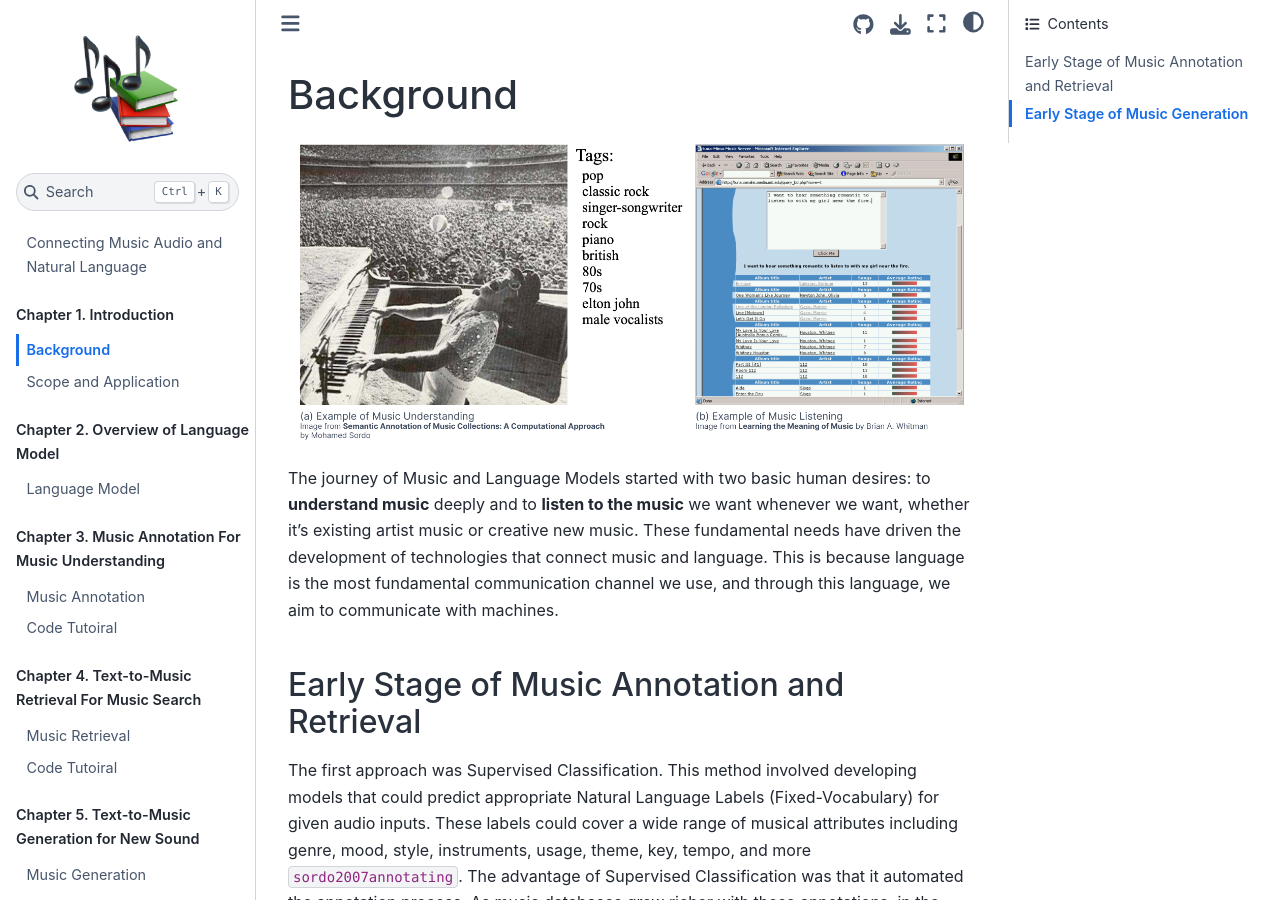
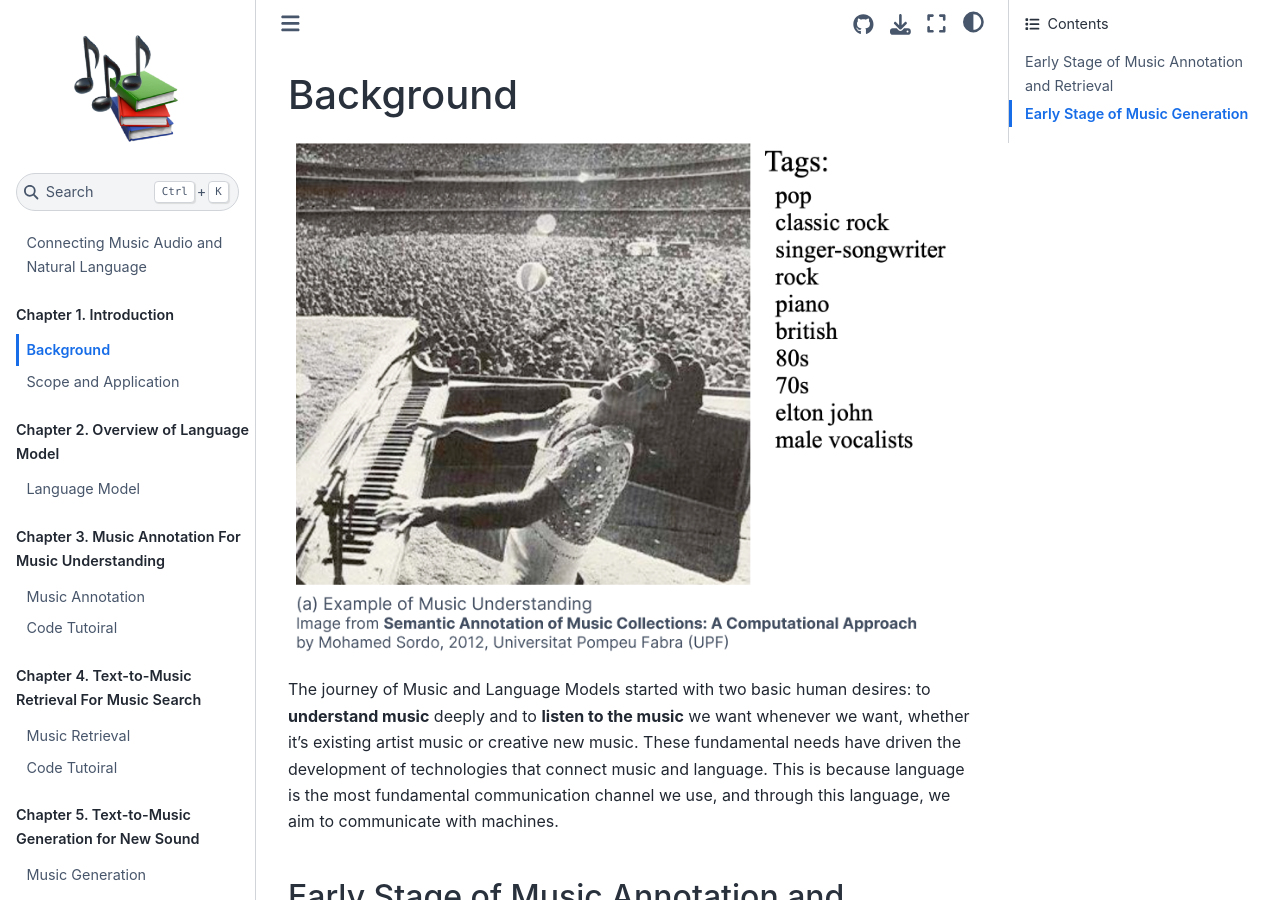
Before and after one commit to mulab-mir/music-language-tutorial, a Jupyter Book: the page built from book/introduction/overview.md, in a window 1280 px wide and 900 px high. Built offline with Jupyter Book 1.0.4 settings and Sphinx 7.4.7 and the Sphinx Book theme 1.1.4, drawn with Linux system fonts in a browser that asks for light colours; pages that are not in the unit, such as notebooks, are missing from menus; cross-references to code outside the pages are shown as plain code.

Commit message:
update readme figure

````diff
--- a/book/introduction/overview.md
+++ b/book/introduction/overview.md
@@ -1,6 +1,6 @@
 # Background
 
-```{figure} ../img/history.png
+```{figure} ../img/understanding.png
 ---
 name: overview
 ---
@@ -15,12 +15,19 @@ The first approach was Supervised Classification. This method involved developin
 ```{note}
 If you're particularly interested in this area, please refer to the following tutorial:
 
-[ISMIR2008-Tutoiral: SOCIAL TAGGING AND MUSIC INFORMATION RETRIEVAL](https://www.slideshare.net/slideshow/social-tags-and-music-information-retrieval-part-i-presentation)
-[ISMIR2019-Tutoiral: Waveform-based music processing with deep learning](https://zenodo.org/records/3529714)
-[ISMIR2021-Tutoiral: Music Classification: Beyond Supervised Learning, Towards Real-world Applications](https://music-classification.github.io/tutorial/landing-page.html)
+- [ISMIR2008-Tutoiral: SOCIAL TAGGING AND MUSIC INFORMATION RETRIEVAL](https://www.slideshare.net/slideshow/social-tags-and-music-information-retrieval-part-i-presentation)
+- [ISMIR2019-Tutoiral: Waveform-based music processing with deep learning](https://zenodo.org/records/3529714)
+- [ISMIR2021-Tutoiral: Music Classification: Beyond Supervised Learning, Towards Real-world Applications](https://music-classification.github.io/tutorial/landing-page.html)
 ```
 
 However, supervised classification has two fundamental limitations. First, it only supports music understanding and search using fixed labels. This creates a problem where the model cannot handle unseen vocabulary. Second, language labels are represented through one-hot encoding, which means the model cannot capture relationships between different language labels. As a result, the trained model is specifically learned for the given supervision, limiting its ability to generalize and understand a wide range of musical language.
+
+
+```{figure} ../img/listening.png
+---
+name: overview
+---
+```
 
 ## Early Stage of Music Generation
 
@@ -31,8 +38,8 @@ Early Conditioned Generation models $p(x|c)$ included the Universal Music Transl
 ```{note}
 If you're particularly interested in this area, please refer to the following tutorial:
 
-[ISMIR2019-Tutoiral: Waveform-based music processing with deep learning, part 3](https://zenodo.org/records/3529714)
-[Generating Music in the waveform domain - Sander Dieleman](https://sander.ai/2020/03/24/audio-generation.html#fn:umtn)
+- [ISMIR2019-Tutoiral: Waveform-based music processing with deep learning, part 3](https://zenodo.org/records/3529714)
+- [Generating Music in the waveform domain - Sander Dieleman](https://sander.ai/2020/03/24/audio-generation.html#fn:umtn)
 ```
 
 However, Generative Models capable of Natural Language Conditioning were not yet available at this stage. Despite the challenge of generating high-quality audio with long-term consistency, these early models laid the groundwork for future advancements in music generation technology.
````
Also changed, not shown: book/introduction/scope.md (+1 -1 lines), book/img/history.png (deleted), book/img/listening.png (added), book/img/understanding.png (added).
